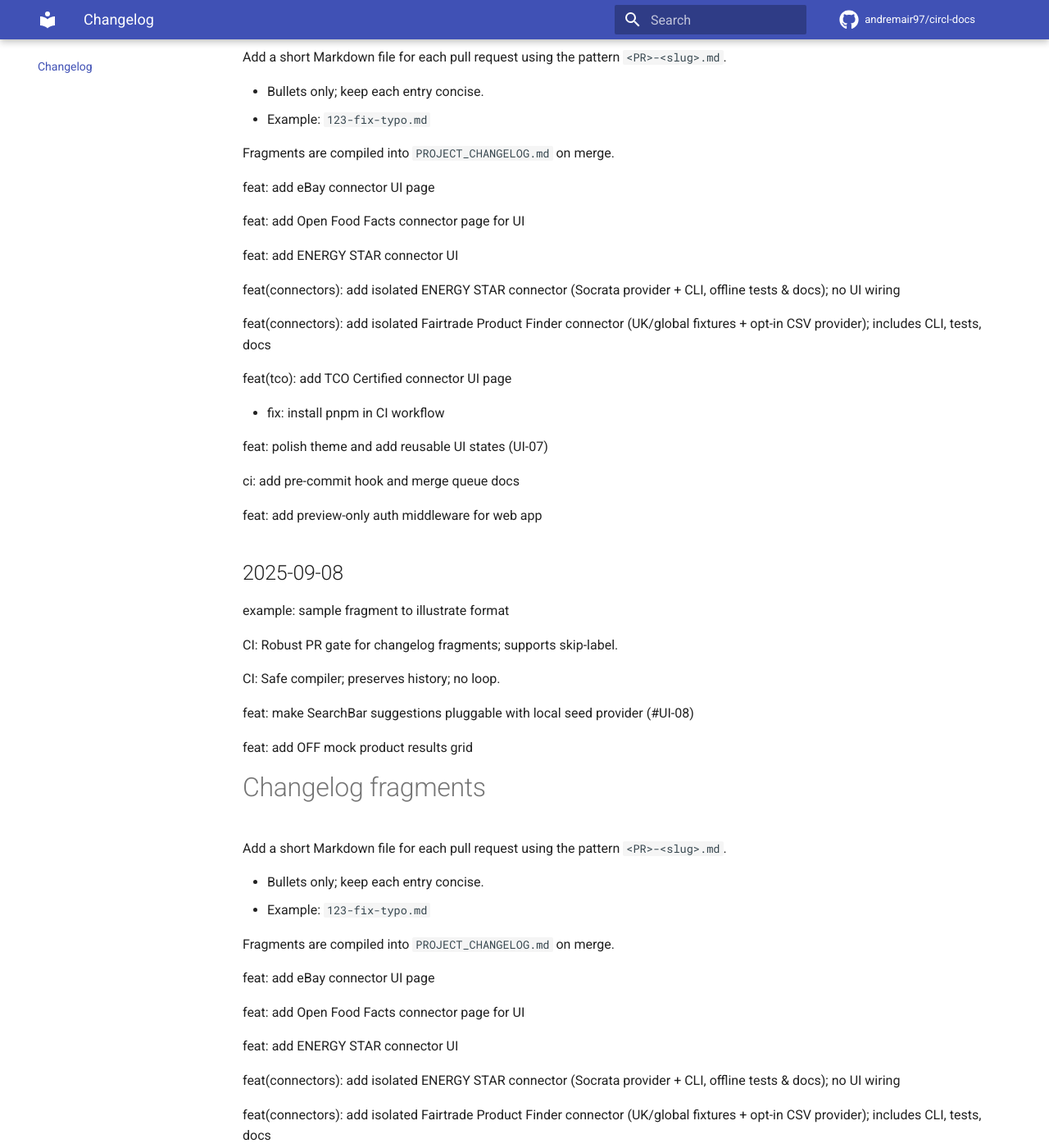
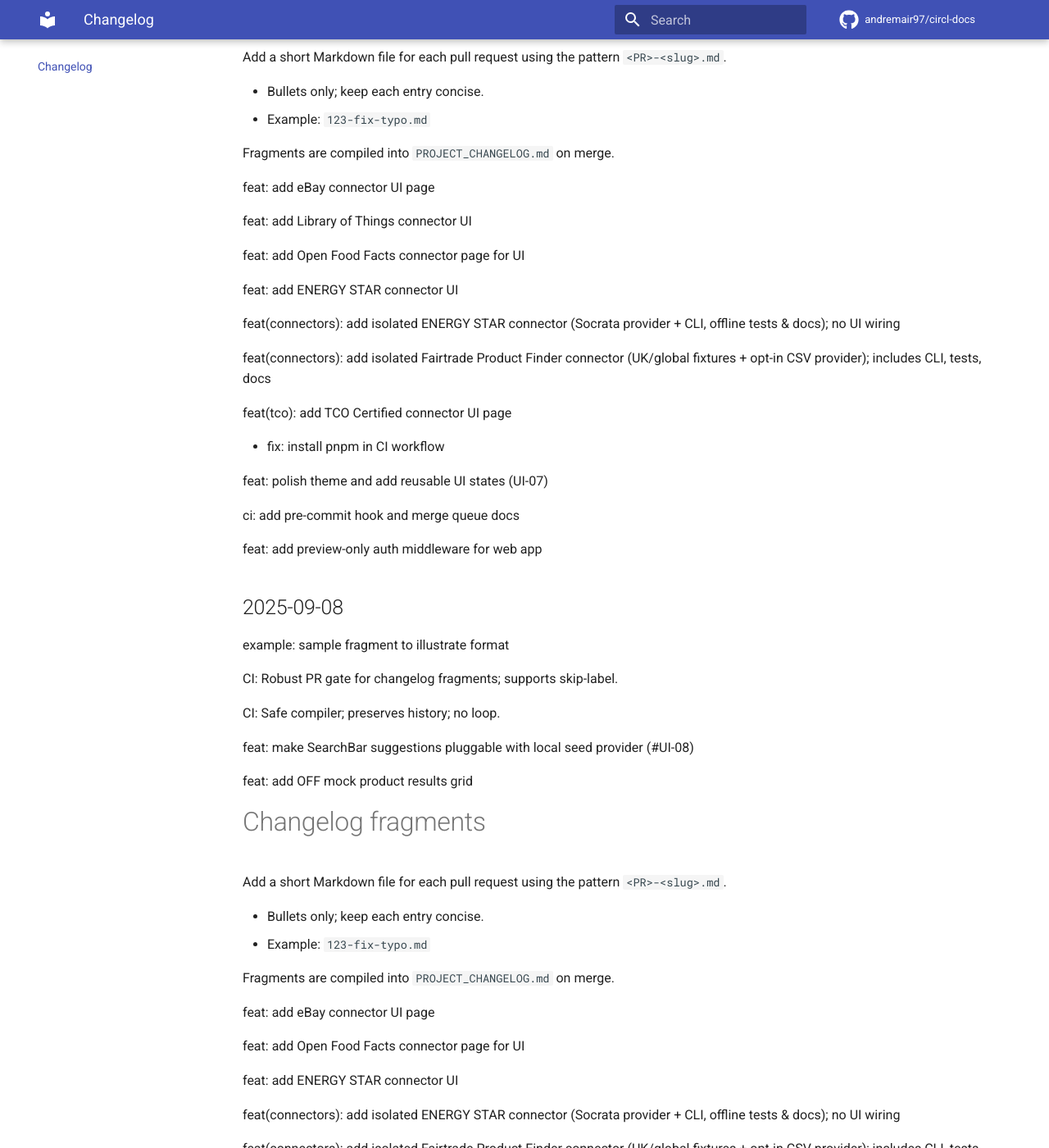
Before and after one commit to andremair97/circl-docs, an MkDocs documentation site: the page built from docs/changelog/index.md, in a window 1280 px wide and 1400 px high, scrolled down 634 px. Shown: the whole window at 82% size. Built offline with MkDocs 1.6.1 and Material for MkDocs 9.7.7, drawn with Linux system fonts in a browser that asks for light colours; comment, search, counter and statistics services are not loaded.

Commit message:
chore(changelog): compile fragments [skip ci]

```diff
--- a/PROJECT_CHANGELOG.md
+++ b/PROJECT_CHANGELOG.md
@@ -1,4 +1,47 @@
 # PROJECT_CHANGELOG
+
+## 2025-09-08
+
+example: sample fragment to illustrate format
+
+CI: Robust PR gate for changelog fragments; supports skip-label.
+
+CI: Safe compiler; preserves history; no loop.
+
+feat: make SearchBar suggestions pluggable with local seed provider (#UI-08)
+
+feat: add OFF mock product results grid
+
+# Changelog fragments
+
+Add a short Markdown file for each pull request using the pattern `<PR>-<slug>.md`.
+
+- Bullets only; keep each entry concise.
+- Example: `123-fix-typo.md`
+
+Fragments are compiled into `PROJECT_CHANGELOG.md` on merge.
+
+feat: add eBay connector UI page
+
+feat: add Library of Things connector UI
+
+feat: add Open Food Facts connector page for UI
+
+feat: add ENERGY STAR connector UI
+
+feat(connectors): add isolated ENERGY STAR connector (Socrata provider + CLI, offline tests & docs); no UI wiring
+
+feat(connectors): add isolated Fairtrade Product Finder connector (UK/global fixtures + opt-in CSV provider); includes CLI, tests, docs
+
+feat(tco): add TCO Certified connector UI page
+
+- fix: install pnpm in CI workflow
+
+feat: polish theme and add reusable UI states (UI-07)
+
+ci: add pre-commit hook and merge queue docs
+
+feat: add preview-only auth middleware for web app
 
 ## 2025-09-08
 
```
